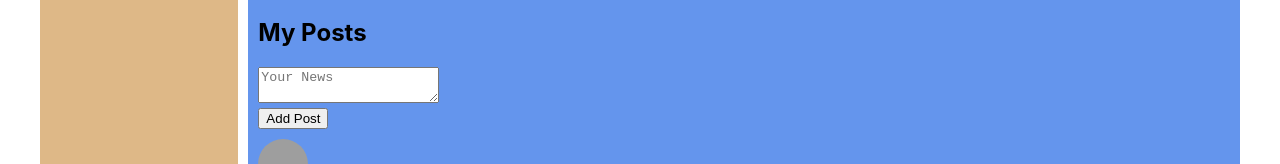
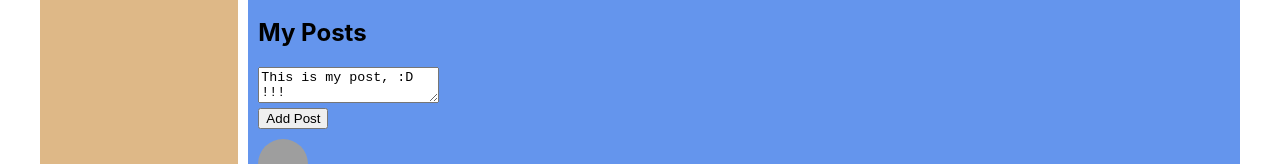
Before and after one commit to albertshkhyan/IT-KAMASUTRA, a React (Create React App) app: page /profile in a window 1280 px wide. Shown: the part 396-560 px from the top of the page. Built offline with nearby package versions, Linux system fonts and the light colour scheme; grey boxes are pictures that could not be loaded.

Commit message:
30: Brain blow (FLUX-cycle for each character)

```diff
--- a/src/App.js
+++ b/src/App.js
@@ -10,7 +10,6 @@ import Profile from './components/Profile/Profile';
 import { BrowserRouter, Route } from 'react-router-dom';
 
 function App(props) {
-  debugger;
   return (
     <BrowserRouter>
       <div className="App">
@@ -23,7 +22,11 @@ function App(props) {
                 <Dialogs dialogPage = { props.state.dialogPage }/>
                ) }  />
               <Route path="/profile" render={ () => (
-                <Profile addPost = { props.addPost } postPage = { props.state.postPage } />
+                <Profile
+                addPost = { props.addPost }
+                profilePage = { props.state.profilePage }
+                updateNewPostText = { props.updateNewPostText }
+                />
                ) }  />
         </div>
       </div>
--- a/src/components/Profile/MyPosts/MyPosts.jsx
+++ b/src/components/Profile/MyPosts/MyPosts.jsx
@@ -18,9 +18,16 @@ const MyPosts = (props) => {
 
     const handleClick = () => {
         // myRef.current.value
-        props.addPost(myRef.current.value);
-        myRef.current.value = "";
+        props.addPost();
+        // myRef.current.value = "";//why not cleared - you cant't change me, only BLL
+        // props.updateNewPostText("");//if user add too much text, we must warn about it, but we cannot, because we delete it. -< to contradict(հակասել) SRP, we cleared in BLL(addPost)
 
+
+    }
+    const handleOnChange = () => {
+        // console.log(myRef.current.value);
+
+        props.updateNewPostText(myRef.current.value)
     }
 
     return (
@@ -30,7 +37,7 @@ const MyPosts = (props) => {
                 <div>
 
                     <div>
-                        <textarea ref = { myRef } placeholder="Your News">
+                        <textarea onChange={ handleOnChange } ref = { myRef } placeholder="Your News" value={ props.newPostText }>
                         </textarea>
                     </div>
                     <div>
--- a/src/components/Profile/Profile.jsx
+++ b/src/components/Profile/Profile.jsx
@@ -9,7 +9,12 @@ const Profile = (props) => {
         <div className={classes.Profile}>
 
         <ProfileInfo />
-        <MyPosts addPost = {props.addPost}  posts = { props.postPage.posts } />
+        <MyPosts
+        addPost = {props.addPost}
+        posts = { props.profilePage.posts }
+        newPostText = { props.profilePage.newPostText }
+        updateNewPostText = {props.updateNewPostText}
+        />
 
         </div>
     );
--- a/src/index.js
+++ b/src/index.js
@@ -4,7 +4,7 @@ import * as serviceWorker from './serviceWorker';
 import rerenderEntireTree from './render';
 import  state  from './redux/state';
 
-
+window.state = state;
 
 rerenderEntireTree(state);
 
--- a/src/redux/state.js
+++ b/src/redux/state.js
@@ -75,7 +75,7 @@ const state = {
         ]
 
     },
-    postPage : {
+    profilePage : {
         posts :  [
             {
                 id : "1",
@@ -97,20 +97,28 @@ const state = {
                 message : "blablabla",
                 likesCount : 55
             }
-        ]
+        ],
+        newPostText : 'This is my post, :D !!!'
     }
 
 }
 
 
-export const addPosts = (postMessage) => {
+export const updateNewPostText = (newText) => {
+    state.profilePage.newPostText = newText;
+    rerenderEntireTree(state);
+}
+// export const addPosts = (postMessage) => {////👍
+export const addPosts = () => {////👍👍
     // console.log('addPosts postMessage', postMessage);
     const newPost = {
             id : "5",
-            message : postMessage,
+            // message : postMessage,
+            message : state.profilePage.newPostText,
             likesCount : 0
     }
-    state.postPage.posts.push(newPost);
+    state.profilePage.posts.push(newPost);
+    state.profilePage.newPostText = "";
     rerenderEntireTree(state);//give new state added object
 }
 
--- a/src/render.js
+++ b/src/render.js
@@ -2,13 +2,12 @@ import React from 'react';
 import ReactDOM from 'react-dom';
 import App from './App';
 
-import { addPosts } from './redux/state';
+import { addPosts, updateNewPostText } from './redux/state';
 
 function rerenderEntireTree(state) {
-    console.log('state', state);
     ReactDOM.render(
       <React.StrictMode>
-        <App state = { state } addPost = { addPosts }/>
+        <App state = { state } addPost = { addPosts } updateNewPostText = { updateNewPostText }/>
       </React.StrictMode>,
       document.getElementById('root')
     );
```
